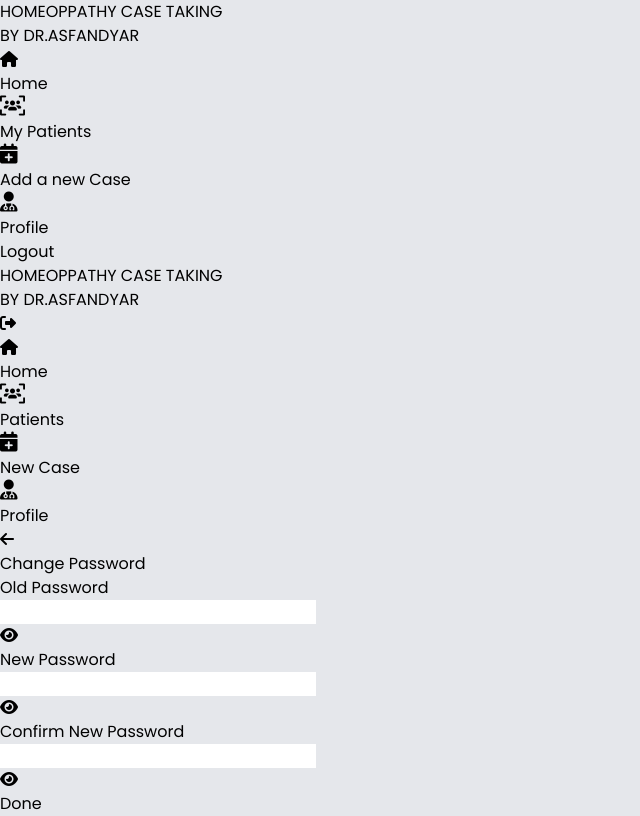
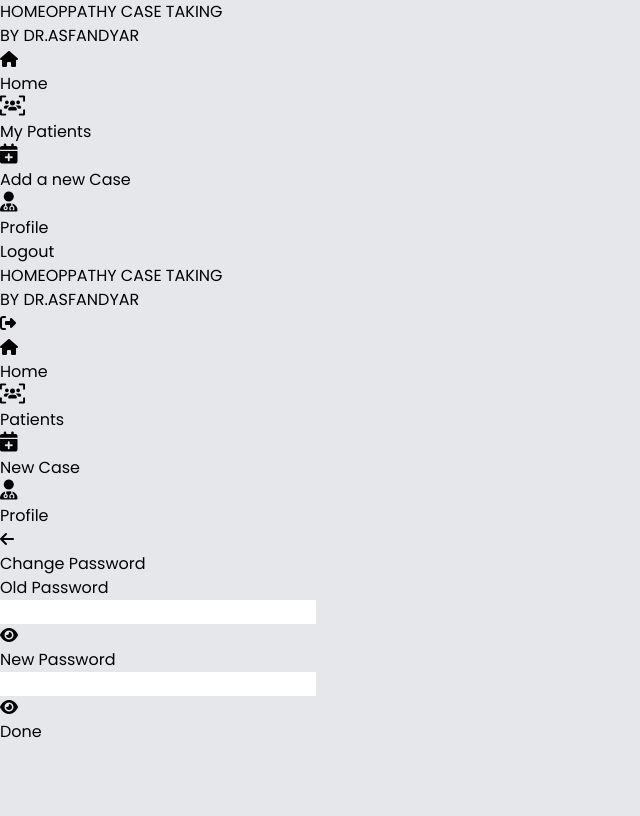
Before and after one commit to uzair-ahmed-45/asfandHomeo, a React (Vite) app: page /profile/changePassword in a window 1280 px wide. Shown: the whole page, without its empty margins (0-640 px from the left). Built offline with nearby package versions, Linux system fonts and the light colour scheme.

Commit message:
css bugs resolved

```diff
--- a/src/Pages/ChangePassword.jsx
+++ b/src/Pages/ChangePassword.jsx
@@ -77,7 +77,7 @@ export default function ChangePassword() {
                                     <div className='flex sm:flex-row flex-col justify-between w-full sm:items-center gap-y-2 '>
                                         <h1 className='text-lg '>Old Password</h1>
                                         <div className='relative '>
-                                            <Inputs class="hover:drop-shadow-none hover:shadow-none rounded-lg border-2 border-solid border-[rgb(22,57,90)] px-4 py-2" type={showOldPassword ? `text` : `Password`} changeevent={(e) => setoldPassword(e.target.value)} value={oldPassword} />
+                                            <Inputs class="hover:drop-shadow-none hover:shadow-none rounded-lg border-2 border-solid border-[rgb(22,57,90)] px-4 py-2 w-full" type={showOldPassword ? `text` : `Password`} changeevent={(e) => setoldPassword(e.target.value)} value={oldPassword} />
                                             {showOldPassword ? (
                                                 <i className="fa-solid fa-eye-slash absolute right-[5%] top-[50%] transform -translate-y-1/2 cursor-pointer hover:text-[rgb(95,141,184)] text-gray-500 hover:transition-all hover:duration-500 hover:scale-125" onClick={show}></i>
                                             ) : (
@@ -89,25 +89,13 @@ export default function ChangePassword() {
                                     <div className='flex flex-col sm:flex-row justify-between w-full  sm:items-center gap-y-2'>
                                         <h1 className='text-lg '>New Password</h1>
                                         <div className='relative'>
-                                            <Inputs class="hover:drop-shadow-none hover:shadow-none rounded-lg border-2 border-solid border-[rgb(22,57,90)] px-4 py-2" type={showNewPassword ? `text` : `Password`} changeevent={(e) => setnewPassword(e.target.value)} value={newPassword} />
+                                            <Inputs class="hover:drop-shadow-none hover:shadow-none rounded-lg border-2 border-solid border-[rgb(22,57,90)] px-4 py-2 w-full" type={showNewPassword ? `text` : `Password`} changeevent={(e) => setnewPassword(e.target.value)} value={newPassword} />
                                             {showNewPassword ? (
                                                 <i className="fa-solid fa-eye-slash absolute right-[5%] top-[50%] transform -translate-y-1/2 cursor-pointer hover:text-[rgb(95,141,184)] text-gray-500 hover:transition-all hover:duration-500 hover:scale-125" onClick={shownew}></i>
                                             ) : (
                                                 <i className="fa-solid fa-eye absolute right-[5%] top-[50%] transform -translate-y-1/2 cursor-pointer hover:text-[rgb(95,141,184)] text-gray-500 hover:transition-all hover:duration-500 hover:scale-125" onClick={shownew}></i>
                                             )}
                                         </div>
-                                    </div>
-                                    <div className='flex flex-col sm:flex-row justify-between w-full  sm:items-center gap-y-2'>
-                                        <h1 className='text-lg '>Confirm New Password</h1>
-                                        <div className='relative'>
-                                            <Inputs class="hover:drop-shadow-none hover:shadow-none rounded-lg border-2 border-solid border-[rgb(22,57,90)] px-4 py-2" type={showConfirmPassword ? `text` : `Password`} changeevent={(e) => setconfirmNewPassword(e.target.value)} value={confirmNewPassword} />
-                                            {showConfirmPassword ? (
-                                                <i className="fa-solid fa-eye-slash absolute right-[5%] top-[50%] transform -translate-y-1/2 cursor-pointer hover:text-[rgb(95,141,184)] text-gray-500 hover:transition-all hover:duration-500 hover:scale-125" onClick={showconfirm}></i>
-                                            ) : (
-                                                <i className="fa-solid fa-eye absolute right-[5%] top-[50%] transform -translate-y-1/2 cursor-pointer hover:text-[rgb(95,141,184)] text-gray-500 hover:transition-all hover:duration-500 hover:scale-125" onClick={showconfirm}></i>
-                                            )}
-                                        </div>
-
                                     </div>
                                 </div>
                                 <div className='flex justify-center '>
```
